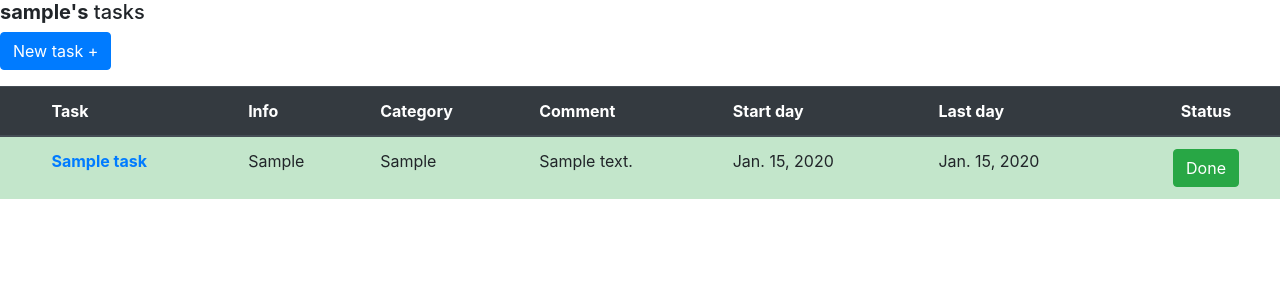
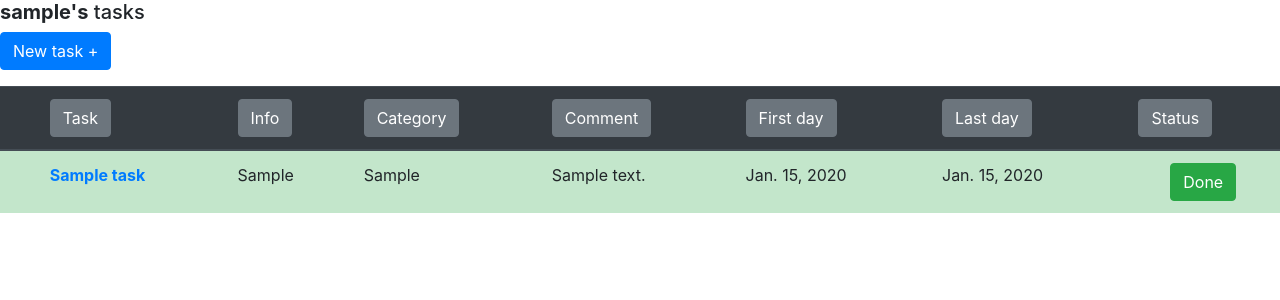
Before and after one commit to OrJaku/check-helper, a Django app: page /tasks_list/ in a window 1280 px wide. Shown: the part 40-340 px from the top of the page. Run offline with Django 3.2, Linux system fonts and the light colour scheme; a user stored in the database is signed in; tables that the repository leaves empty hold one stand-in row (values such as "Sample post"); some libraries are stand-ins or nearby versions.

Commit message:
Add sorting feature - but just in one way - '+'

```diff
--- a/tasks/views.py
+++ b/tasks/views.py
@@ -11,26 +11,39 @@ def home(request, *args, **kwargs):
 
 @login_required(login_url='/user_login/')
 def tasks_list(request):
+    sort = "end_data"
+
     if request.method == "POST":
-        name = request.POST.get("name")
-        category = request.POST.get("category")
-        info = request.POST.get("info")
-        description = request.POST.get("description")
-        start_data = request.POST.get("start_data")
-        end_data = request.POST.get("end_data")
-        new_task = Task.objects.create(
-                                    name=name,
-                                    category=category,
-                                    info=info,
-                                    description=description,
-                                    start_data=start_data,
-                                    end_data=end_data,
-                                    user=request.user
-                                    )
-        new_task.save()
-        return redirect('/tasks_list/')
+        if "sort" in request.POST:
+            sort = request.POST.get("sort")
+            print("SORT", sort)
+            print(request.POST)
+            if sort[0] == "-":
+                print(sort[0])
+                pass
+            else:
+                sort = "" + sort
 
-    tasks_user = Task.objects.all().filter(user=request.user).order_by("end_data")
+        else:
+            name = request.POST.get("name")
+            category = request.POST.get("category")
+            info = request.POST.get("info")
+            description = request.POST.get("description")
+            start_data = request.POST.get("start_data")
+            end_data = request.POST.get("end_data")
+            new_task = Task.objects.create(
+                                        name=name,
+                                        category=category,
+                                        info=info,
+                                        description=description,
+                                        start_data=start_data,
+                                        end_data=end_data,
+                                        user=request.user
+                                        )
+            new_task.save()
+            return redirect('/tasks_list/')
+
+    tasks_user = Task.objects.all().filter(user=request.user).order_by(sort)
 
     context = {
         'objects': tasks_user,
@@ -71,6 +84,10 @@ def change_task_status(request):
         else:
             return redirect(f"/tasks_list/{task_id}")
     return render(request, 'tasks_list.html', {})
+
+
+def sort_tasks(request):
+    pass
 
 
 @login_required(login_url='/user_login/')
--- a/templates/add_task.html
+++ b/templates/add_task.html
@@ -17,12 +17,12 @@
           <div class="row col-form-label-sm">
           <div class="col">
 
-            <label for="start" class="col-sm-2 col-form-label ">Start of task</label>
-                    <input type="date" class="form-control " id="start" name="start_data">
+            <label for="start" class="col-sm-2 col-form-label ">First day</label>
+                    <input type="date" class="form-control" id="start" name="start_data">
           </div>
           <div class="col">
             <label for="end" class="col-sm-2 col-form-label ">Last day</label>
-                    <input type="date" class="form-control " id="end" name="end_data">
+                    <input type="date" class="form-control" id="end" name="end_data">
           </div>
           </div>
     <br>
--- a/templates/tasks_list.html
+++ b/templates/tasks_list.html
@@ -17,15 +17,43 @@
  <table class="table">
   <thead class="thead-dark">
     <tr>
-        <th scope="col"></th>
-        <th scope="col">Task</th>
-        <th scope="col">Info</th>
-        <th scope="col">Category</th>
-        <th scope="col">Comment</th>
-        <th scope="col">Start day</th>
-        <th scope="col">Last day</th>
-        <th scope="col"><center>Status</center></th>
-    </tr>
+        <th scope="col">
+        </th>
+        <th scope="col">
+            <form method="POST"  action=".">{% csrf_token %}
+                 <button name="sort" type="submit"  value="name" class="btn btn-secondary">Task</button>
+            </form>
+        </th>
+        <th scope="col">
+            <form method="POST"  action=".">{% csrf_token %}
+                 <button name="sort" type="submit"  value="info" class="btn btn-secondary">Info</button>
+            </form>
+        </th>
+        <th scope="col">
+            <form method="POST" action=".">{% csrf_token %}
+                 <button name="sort" type="submit"  value="category" class="btn btn-secondary">Category</button>
+            </form>
+        </th>
+        <th scope="col">
+            <form method="POST" action=".">{% csrf_token %}
+                 <button name="sort" type="submit"  value="description" class="btn btn-secondary">Comment</button>
+            </form>
+        </th>
+        <th scope="col">
+            <form method="POST" action=".">{% csrf_token %}
+                 <button name="sort" type="submit"  value="start_data" class="btn btn-secondary">First day</button>
+            </form>
+        </th>
+        <th scope="col">
+            <form method="POST" action=".">{% csrf_token %}
+                 <button name="sort" type="submit"  value="end_data" class="btn btn-secondary">Last day</button>
+            </form>
+        </th>
+        <th scope="col">
+            <form method="POST" action=".">{% csrf_token %}
+                 <button name="sort" type="submit"  value="done" class="btn btn-secondary">Status</button>
+            </form>
+        </th>    </tr>
   </thead>
   <tbody>
   {%for task in objects%}
```
Also changed, not shown: templates/task_detail.html (+0 -9 lines).
